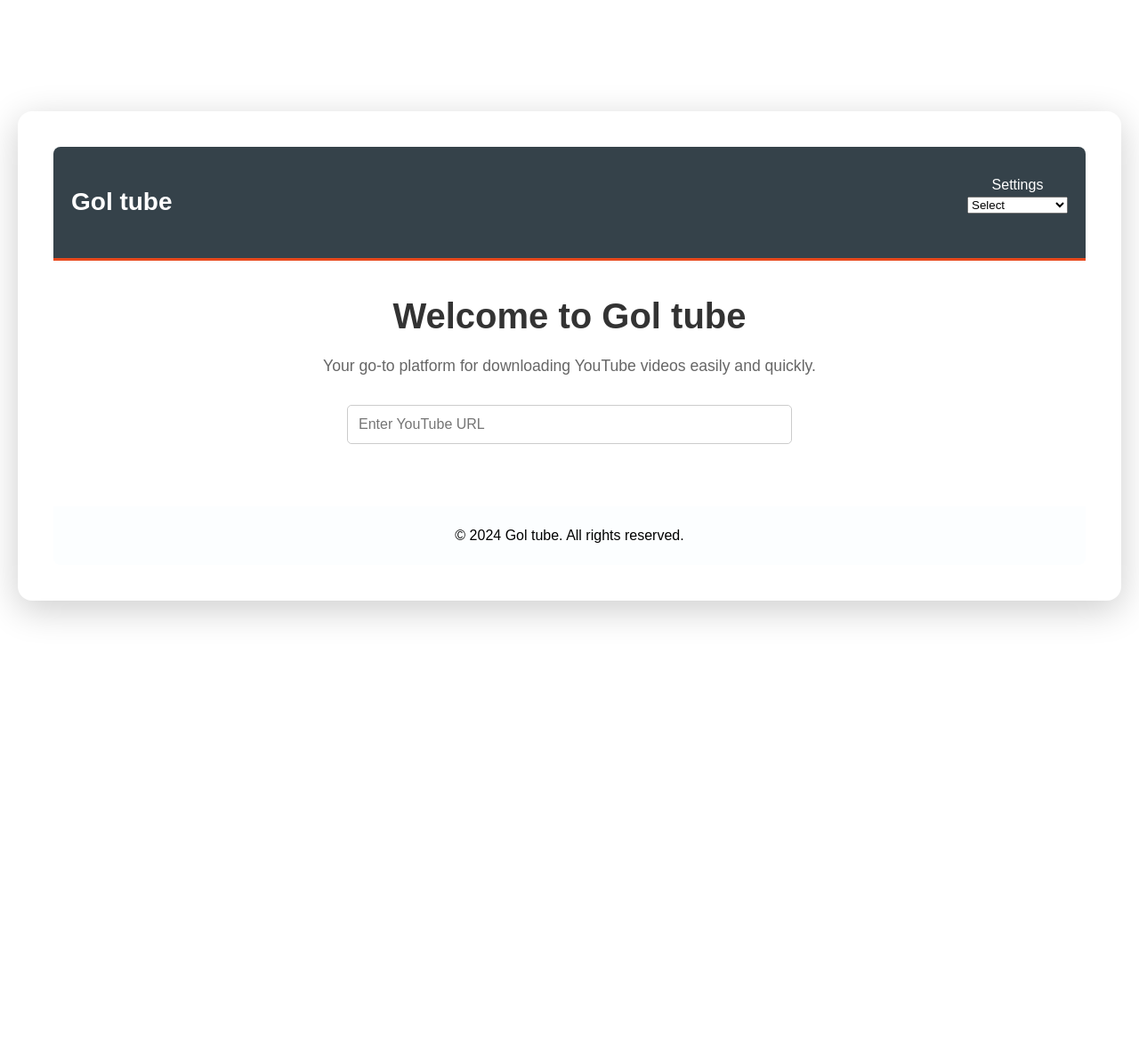
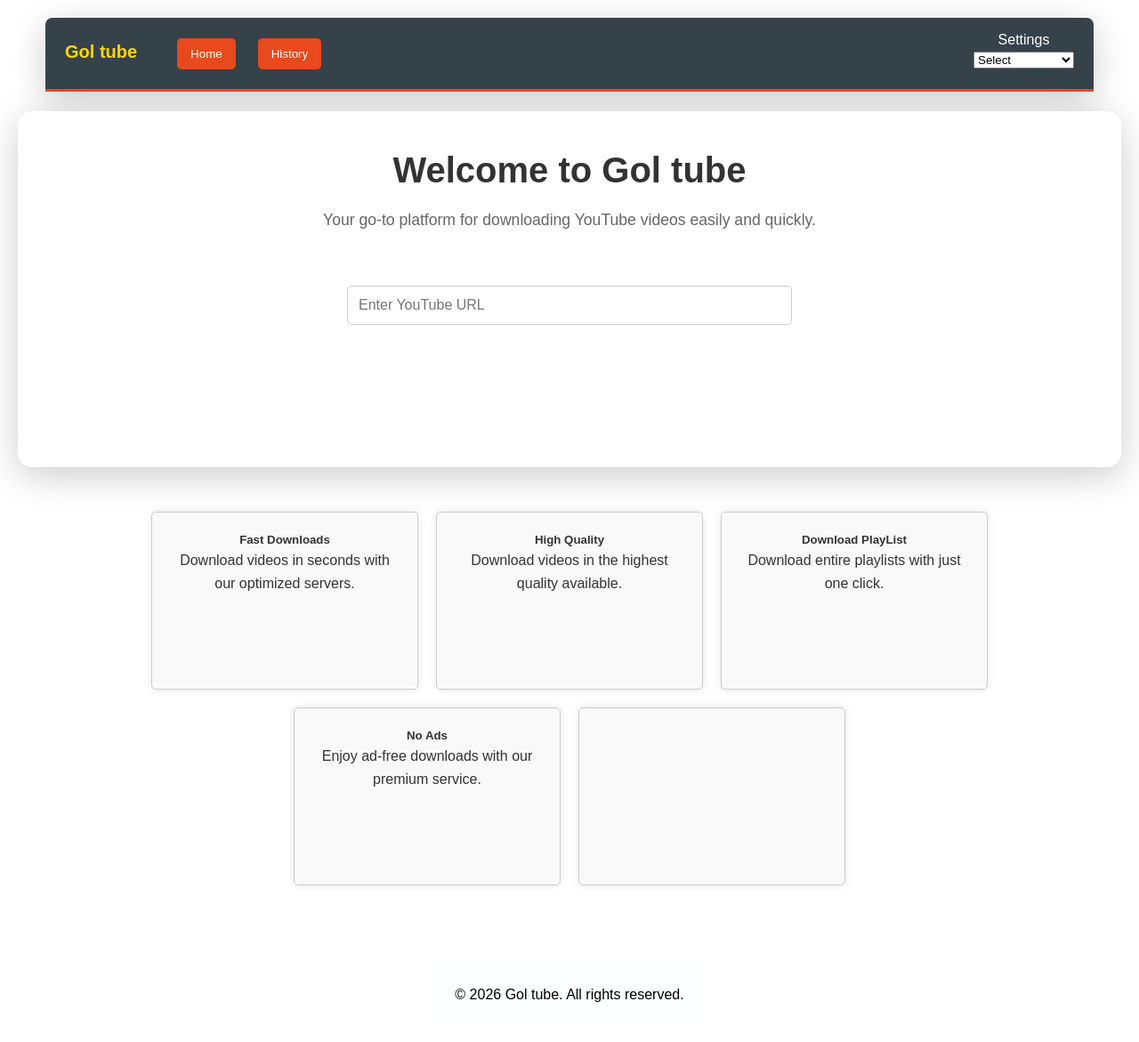
Before and after one commit to Xxbxxt/Goltube-Youtube_downloder, a Flask app: page / in a window 1280 px wide. Shown: the whole page at 89% size. Before the commit the page ends 698 px from the top, so only its background shows below. Run offline with Flask 3, Linux system fonts and the light colour scheme; some libraries are stand-ins or nearby versions.

Commit message:
feat: Enhance UI with navigation buttons, feature cards, and add history page

```diff
--- a/Templates/index.html
+++ b/Templates/index.html
@@ -7,10 +7,14 @@
     <title>Gol tube</title>
 </head>
 <body>
-<div class="container">
     <header>
         <nav>
-            <a href="/"><span id="logo" style="display: none;"></span> Gol tube</a>
+            <a href="/"><span id="logo">Gol tube</span></a>
+
+            <div class="pages">
+                <a href="/"><button>Home</button></a>
+                <a href="/history"><button>History</button></a>
+            </div>
         </nav>
 
         <div class="settings-dropdown">
@@ -107,8 +111,30 @@
          </div>
     </main>
 
+      <div class="feature_cards">
+            <div class="card">
+                <h5>Fast Downloads</h5>
+                <p>Download videos in seconds with our optimized servers.</p>
+            </div>
+            <div class="card">
+                <h5>High Quality</h5>
+                <p>Download videos in the highest quality available.</p>
+            </div>
+            <div class="card">
+                <h5>Download PlayList</h5>
+                <p>Download entire playlists with just one click.</p>
+            </div>
+            <div class="card">
+                <h5>No Ads</h5>
+                <p>Enjoy ad-free downloads with our premium service.</p>
+            </div>
+            <div class="card">
+                <h5></h5>
+            </div>
+        </div>
+
     <footer>
-        <p>&copy; 2024 Gol tube. All rights reserved.</p>
+        <p>&copy; 2026 Gol tube. All rights reserved.</p>
     </footer>
 
 
--- a/main.py
+++ b/main.py
@@ -34,7 +34,6 @@ def check_playlist(url):
     query_params = parse_qs(parsed_url.query)
     return 'list' in query_params
 
-
 ###################### Endpoints ######################
 @app.route('/')
 def index():
@@ -42,6 +41,10 @@ def index():
     Renders the main page of the application.
     """
     return render_template('index.html')
+
+@app.route('/history')
+def history():
+    return render_template('history.html')
 
 @app.route('/preview', methods=['POST'])
 def preview():
--- a/static/style.css
+++ b/static/style.css
@@ -7,29 +7,33 @@
 
 
 body {
+    display: flex;
+    flex-direction: column;
+    align-items: center;
+    gap:20px;
+
     background: white;
-    min-height: 100vh;
-    display: flex;
-    justify-content: center;
-    align-items: center;
+    background-size: cover;
+    background-position: center;
     padding: 20px;
     color: #333;
     line-height: 1.6;
 }
 
 
-.container {
+/* Main Content */
+main {
+    background: transparent;
     width: 100%;
-    padding: 40px;
+    min-height: 50vh;
+    padding: 4px;
     background-color: #ffffff;
     border-radius: 16px;
     box-shadow: 0 10px 40px rgba(0, 0, 0, 0.2);
     text-align: center;
     display: flex;
     flex-direction: column;
-    justify-content: space-between;
 }
-
 
 button {
     cursor: pointer;
@@ -49,18 +53,19 @@ button:hover {
 /* Header & Navigation */
 header {
     background: #35424a;
+    width: 95%;
     color: #ffffff;
-    padding: 20px 0px;
-    min-height: auto;
+    box-shadow: 0 10px 40px rgba(0, 0, 0, 0.2);
+    padding: 2px 2px;
+    margin-bottom: 2px;
     border-bottom: #e8491d 3px solid;
-    text-align: center;
     border-radius: 8px 8px 0 0;
 }
 
 header a {
     color: #ffffff;
     text-decoration: none;
-    font-size: 28px;
+    font-size: 20px;
     font-weight: bold;
 }
 
@@ -69,6 +74,19 @@ nav {
     justify-content: center;
     float: left;
     padding: 20px;
+}
+
+#logo{
+    text-align: center;
+    color: gold;
+    text-decoration: dotted;
+}
+
+.pages{
+    display: flex;
+    gap: 25px;
+    padding-left: 30px;
+    margin: 0 15px;
 }
 
 /* Hero Section */
@@ -95,13 +113,6 @@ nav {
     margin: 10px 20px;
 }
 
-/* Main Content */
-main {
-    padding: 0;
-    background: transparent;
-    margin-top: 0;
-    box-shadow: none;
-}
 
 /* Form Styling */
 form {
@@ -154,6 +165,26 @@ form button {
     width: auto;
     padding: 12px 20px;
     font-size: 16px;
+}
+
+.feature_cards{
+    display: flex;
+    justify-content: center;
+    flex-wrap: wrap;
+    padding: 20px;
+}
+
+.card{
+    width: 300px;
+    height: 200px;
+    border: 1px solid #ccc;
+    box-shadow: 0 10px 40px rgba(0, 0, 0, 0.2);
+    border-radius: 5px;
+    padding: 20px;
+    margin: 10px;
+    box-shadow: 0 0 10px rgba(0, 0, 0, 0.1);
+    background-color: #f9f9f9;
+    text-align: center;
 }
 
 /* Popup Message */
```
Also changed, not shown: Templates/history.html (added, +17 -0 lines).
